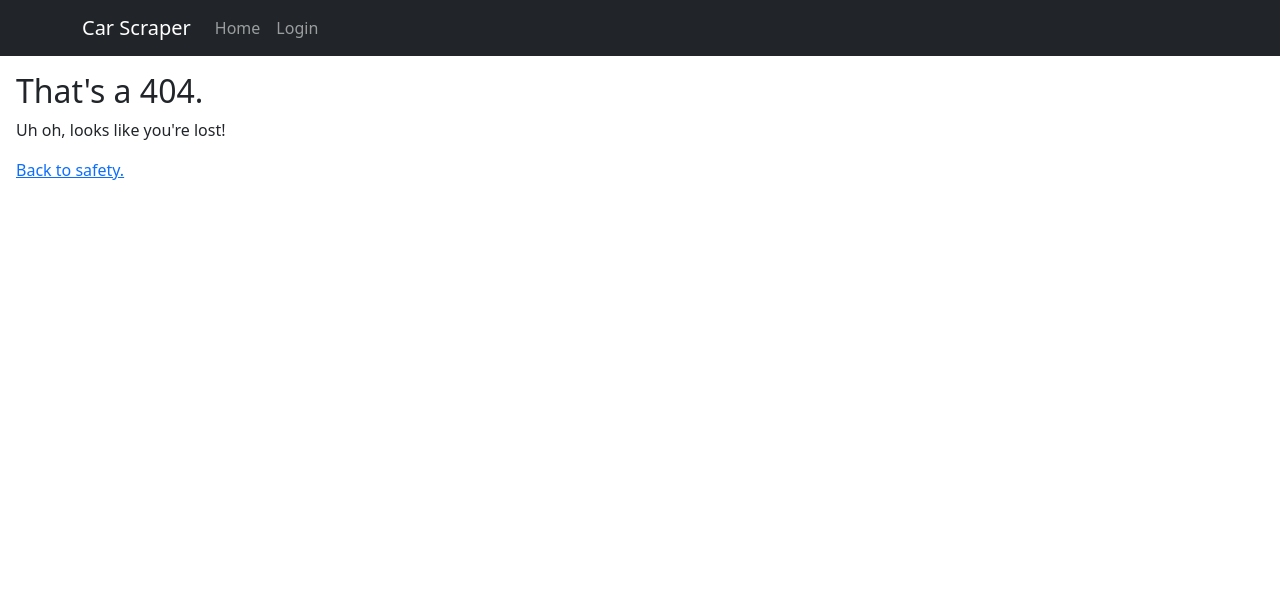
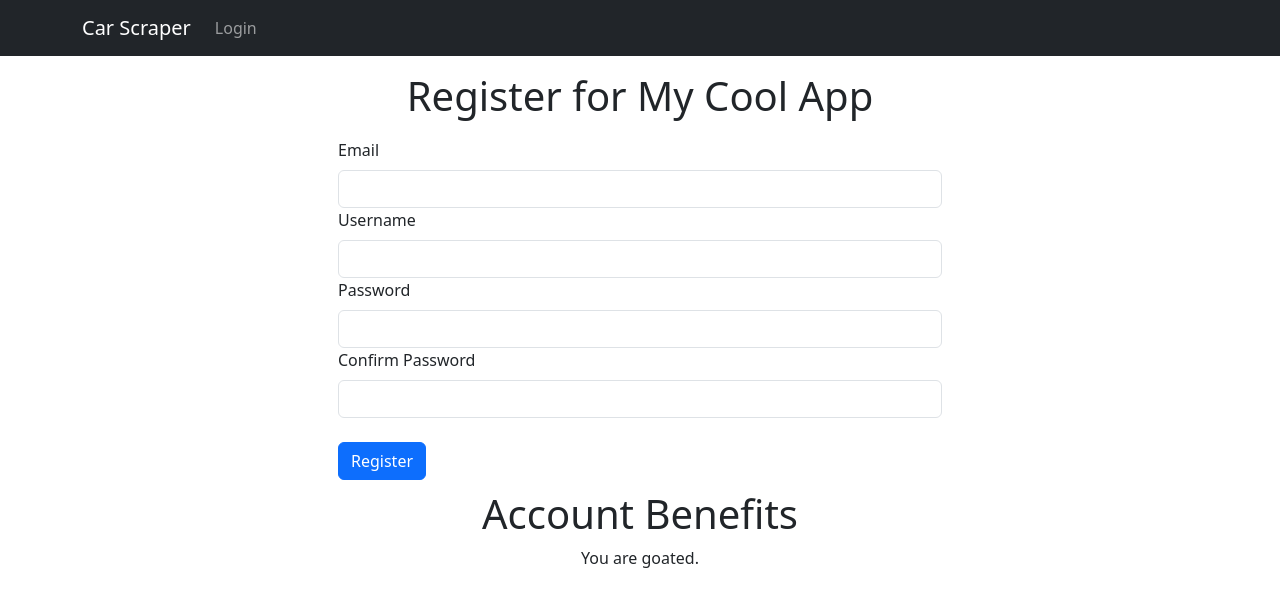
Before and after one commit to jai-sinha/car-scraper, a React (Vite) app in the folder site/: page /register in a window 1280 px wide. Before the commit this address had no page. Shown: the top 606 px of the page. Built offline with nearby package versions, Linux system fonts and the light colour scheme.

Commit message:
add register

```diff
--- a/site/src/components/auth/LoginModal.jsx
+++ b/site/src/components/auth/LoginModal.jsx
@@ -1,10 +1,11 @@
 import { useState } from "react";
 import { Nav, Button, Form } from "react-bootstrap";
-import { Link } from "react-router-dom";
+import { Link, useNavigate } from "react-router-dom";
 
 function LoginModal({ show, onHide, onLogin }) {
 	const [username, setUsername] = useState('');
 	const [password, setPassword] = useState('');
+	const navigate = useNavigate();
 
 	const handleLogin = (e) => {
 		e.preventDefault();
@@ -13,6 +14,7 @@ function LoginModal({ show, onHide, onLogin }) {
 		// Reset form
 		setUsername('');
 		setPassword('');
+		navigate('/');
 	};
 
 	const handleClose = () => {
@@ -61,15 +63,18 @@ function LoginModal({ show, onHide, onLogin }) {
 						fontSize: '14px'
 					}}>
 						<span>Don't have an account? </span>
-						<Nav.Link as={Link} to="/register" style={{
-						color: '#007bff',
-						}}>
-						Sign up here
+						<Nav.Link
+							as={Link}
+							to="register"
+							onClick={handleClose}
+							style={{ color: '#007bff' }}
+						>
+							Sign up here
 						</Nav.Link>
 					</div>
 
 					<Form onSubmit={handleLogin}>
-						<Form.Label htmlFor="username or email">Username</Form.Label>
+						<Form.Label htmlFor="username">Username</Form.Label>
 						<Form.Control
 							value={username}
 							onChange={(e) => setUsername(e.target.value)}
@@ -89,7 +94,22 @@ function LoginModal({ show, onHide, onLogin }) {
 							required
 						/>
 						</div>
-
+						{/* <div style={{
+							marginBottom: '1.5rem',
+							fontSize: '14px'
+							}}>
+							<span style={{ color: '#333' }}>(Forgot your password? </span>
+							<a
+								href="#"
+								style={{
+									color: '#007bff',
+									textDecoration: 'none'
+								}}
+							>
+								Click Here
+							</a>
+							<span style={{ color: '#333' }}>)</span>
+						</div> */}
 						<div style={{
 						display: 'flex',
 						gap: '.25rem',
@@ -110,9 +130,9 @@ function LoginModal({ show, onHide, onLogin }) {
 						</div>
 					</Form>
 				</div>
-				</div>
 			</div>
-  );
+		</div>
+	);
 }
 
 export default LoginModal;
--- a/site/src/components/auth/Register.jsx
+++ b/site/src/components/auth/Register.jsx
@@ -0,0 +1,101 @@
+import React, { useState, useContext } from 'react';
+import { Form, Button } from 'react-bootstrap';
+import { useNavigate } from 'react-router-dom';
+import LoginStatusContext from "../contexts/LoginStatusContext";
+
+function Register() {
+
+	const [email, setEmail] = useState('');
+	const [username, setUsername] = useState('');
+	const [password, setPassword] = useState('');
+	const [confirmPassword, setConfirmPassword] = useState('');
+	const navigate = useNavigate();
+	const [loginStatus, setLoginStatus] = useContext(LoginStatusContext);
+
+	const handleRegister = async (e) => {
+		e.preventDefault();
+
+		if (!username || !password || !email) {
+			alert("You must provide an email, username and password!");
+			return;
+		}
+
+		if (password !== confirmPassword) {
+			alert("Your passwords do not match!");
+			return;
+		}
+
+	// 	fetch(
+	// 		"https://cs571api.cs.wisc.edu/rest/s25/hw6/register",
+	// 		{
+	// 			method: "POST",
+	// 			headers: {
+	// 			"Content-Type": "application/json",
+	// 			"X-CS571-ID": CS571.getBadgerId(),
+	// 			},
+	// 			credentials: "include",
+	// 			body: JSON.stringify({ username, pin }),
+	// 		}
+	// 	).then(res => {
+	// 		if (res.status === 200) {
+	// 			alert("Registration successful!");
+	// 			setLoginStatus({ username }); // Store login info
+	// 			sessionStorage.setItem("loginStatus", JSON.stringify({ username }));
+	// 			navigate("/");
+	// 		} else if (res.status === 409) {
+	// 			alert("That username has already been taken!");
+	// 		} else {
+	// 			alert("An unexpected error occurred. Please try again.");
+	// 		}
+	// 	}).catch(error => {
+	// 		alert(`Failed to register. Please check your internet connection. Error: ${error}`);
+	// 	})
+	};
+
+
+	return (
+	<>
+		<h1>Register for My Cool App</h1>
+		<Form onSubmit={handleRegister}>
+			<Form.Group>
+				<Form.Label htmlFor="emailInput">Email</Form.Label>
+				<Form.Control id="emailInput" value={email} onChange={(e) => setEmail(e.target.value)} />
+			</Form.Group>
+
+			<Form.Group>
+				<Form.Label htmlFor="usernameInput">Username</Form.Label>
+				<Form.Control id="usernameInput" value={username} onChange={(e) => setUsername(e.target.value)} />
+			</Form.Group>
+
+			<Form.Group>
+				<Form.Label htmlFor="passwordInput">Password</Form.Label>
+				<Form.Control id="passwordInput" type="password" value={password} onChange={(e) => setPassword(e.target.value)} />
+			</Form.Group>
+
+			<Form.Group>
+				<Form.Label htmlFor="confirmPasswordInput">Confirm Password</Form.Label>
+				<Form.Control id="confirmPasswordInput" type="password" value={confirmPassword} onChange={(e) => setConfirmPassword(e.target.value)} />
+			</Form.Group>
+
+			<br />
+			<Button variant="primary" type="submit">
+				Register
+			</Button>
+		</Form>
+
+		<div>
+			<h1>Account Benefits</h1>
+			<p
+			style={{
+			display: 'flex',
+			alignItems: 'center',
+			justifyContent: 'center',
+			}}>
+				You are goated.
+			</p>
+		</div>
+	</>
+	);
+}
+
+export default Register;
--- a/site/src/components/structural/App.jsx
+++ b/site/src/components/structural/App.jsx
@@ -3,6 +3,7 @@ import { BrowserRouter, Route, Routes } from 'react-router-dom';
 import Layout from './Layout';
 import Search from '../content/Search';
 import NoMatch from '../content/NoMatch';
+import Register from '../auth/Register'
 
 function App() {
 
@@ -12,6 +13,7 @@ function App() {
         <Route path="/" element={<Layout />}>
           <Route index element={<Search />} />
           <Route path="*" element={<NoMatch />} />
+          <Route path="register" element={<Register />} />
         </Route>
       </Routes>
     </BrowserRouter>
--- a/site/src/components/structural/Layout.jsx
+++ b/site/src/components/structural/Layout.jsx
@@ -65,22 +65,18 @@ function Layout(props) {
 	 <div>
 		<Navbar bg="dark" variant="dark">
 		  	<Container>
-			 <Navbar.Brand as={Link} to="/">
-				Car Scraper
-			 </Navbar.Brand>
+			 	<Navbar.Brand as={Link} to="/">Car Scraper</Navbar.Brand>
 			 	<Nav className="me-auto">
-				<Nav.Link as={Link} to="/">Home</Nav.Link>
 					{!loginStatus ? (
-				  <>
-					 <Nav.Link href="#" onClick={handleLoginClick}>Login</Nav.Link>
-				  </>
+						<Nav.Link as={Link} href="#" onClick={handleLoginClick}>Login</Nav.Link>
 						) : (
-				  <Nav.Link href="#" onClick={handleLogout}>Logout</Nav.Link>
-				)}
+						<Nav.Link as={Link} href="#" onClick={handleLogout}>Logout</Nav.Link>
+						)
+					}
 			 	</Nav>
 				{loginStatus && (
 					<Navbar.Text className="text-light">
-				  Welcome, {loginStatus.username}!
+						Hi, {loginStatus.username}!
 					</Navbar.Text>
 				)}
 		  	</Container>
```
Lines whose indentation alone changed are shown as unchanged.
